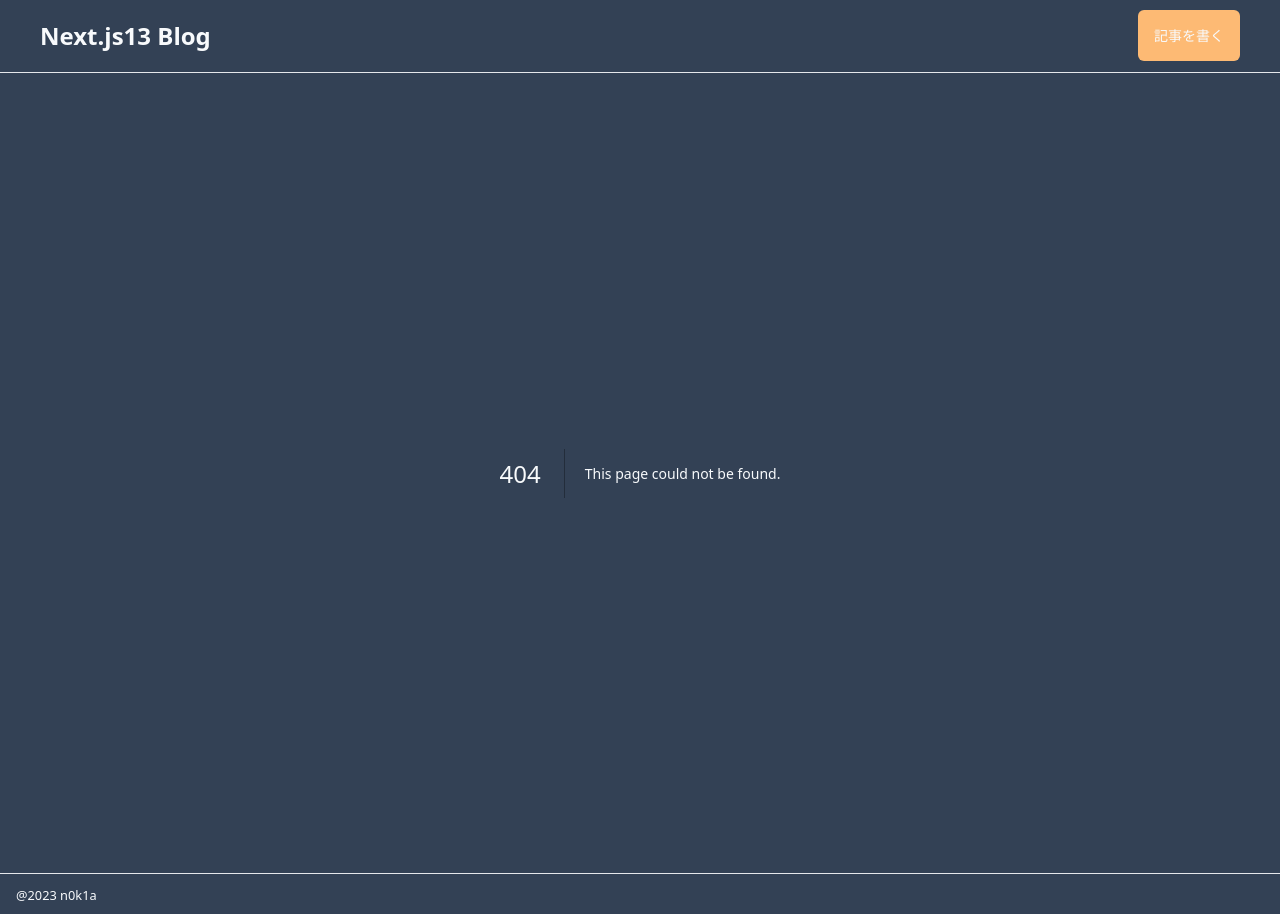
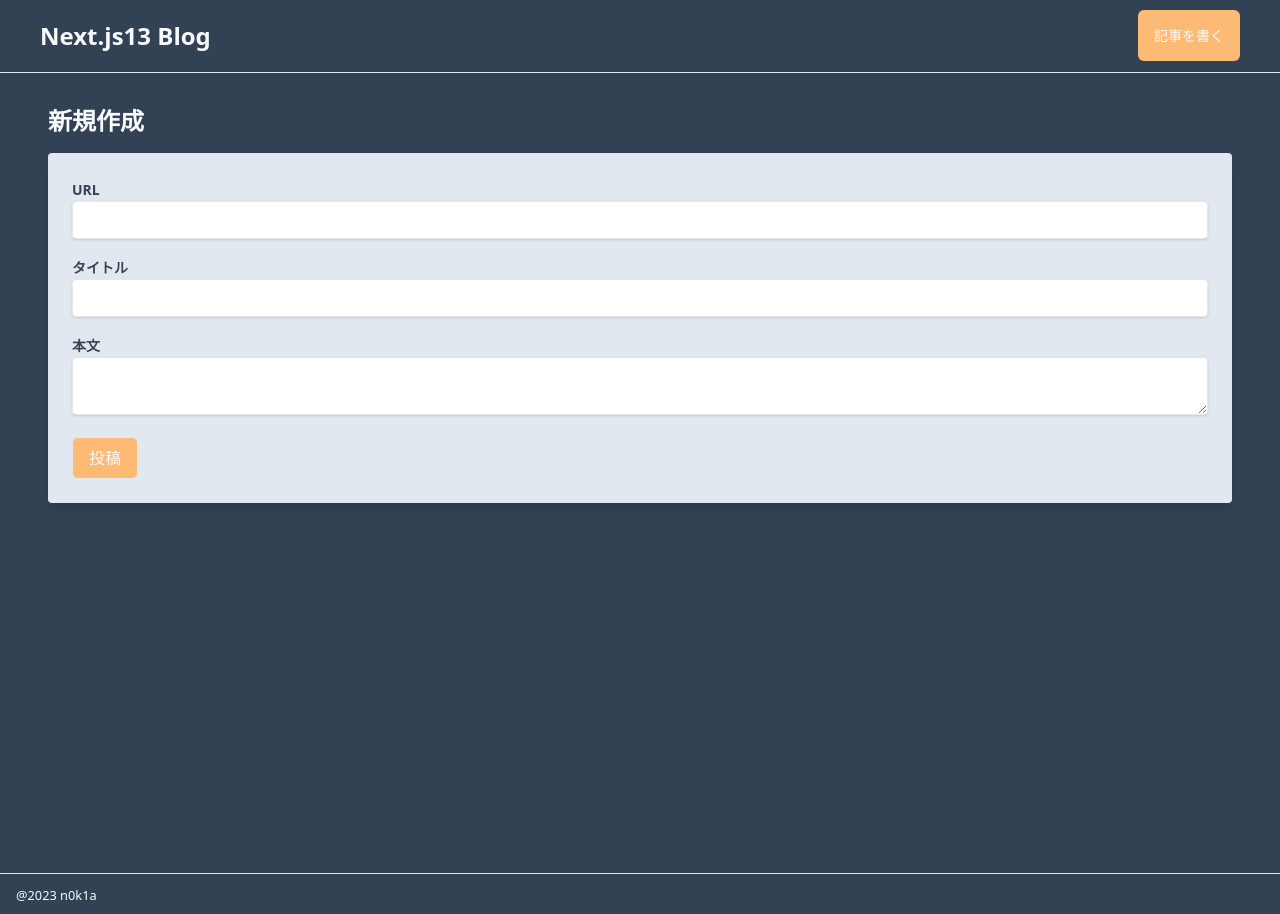
Before and after one commit to nokia215/next.js13-tailwindcss-udemy-blog, a Next.js app: page /articles/new in a window 1280 px wide. Before the commit this address had no page. Built offline with nearby package versions, Linux system fonts and the light colour scheme.

Commit message:
done: ch21

```diff
--- /dev/null
+++ b/src/app/articles/new/page.tsx
@@ -0,0 +1,37 @@
+import React from "react";
+
+const CreateBlogPage = () => {
+  return (
+    <>
+      <div className="min-h-screen py-8 px-4 md:px-12">
+        <h2 className="text-2xl font-bold mb-4">新規作成</h2>
+        <form className="bg-slate-200 p-6 rounded shadow-lg">
+          <div className="mb-4">
+            <label className="text-gray-700 text-sm font-bold mb-2">URL</label>
+            <input
+              type="text"
+              className="shadow border rounded w-full py-2 px-3 text-gray-700 leading-tight focus:outline-none"
+            />
+          </div>
+          <div className="mb-4">
+            <label className="text-gray-700 text-sm font-bold mb-2">
+              タイトル
+            </label>
+            <input
+              type="text"
+              className="shadow border rounded w-full py-2 px-3 text-gray-700 leading-tight focus:outline-none"
+            />
+          </div>
+          <div className="mb-4">
+            <label className="text-gray-700 text-sm font-bold mb-2">本文</label>
+            <textarea className="shadow border rounded w-full py-2 px-3 text-gray-700 leading-tight focus:outline-none" />
+          </div>
+
+          <button type="submit" className="py-2 px-4 border rounded-md bg-orange-300">投稿</button>
+        </form>
+      </div>
+    </>
+  );
+};
+
+export default CreateBlogPage;
```
